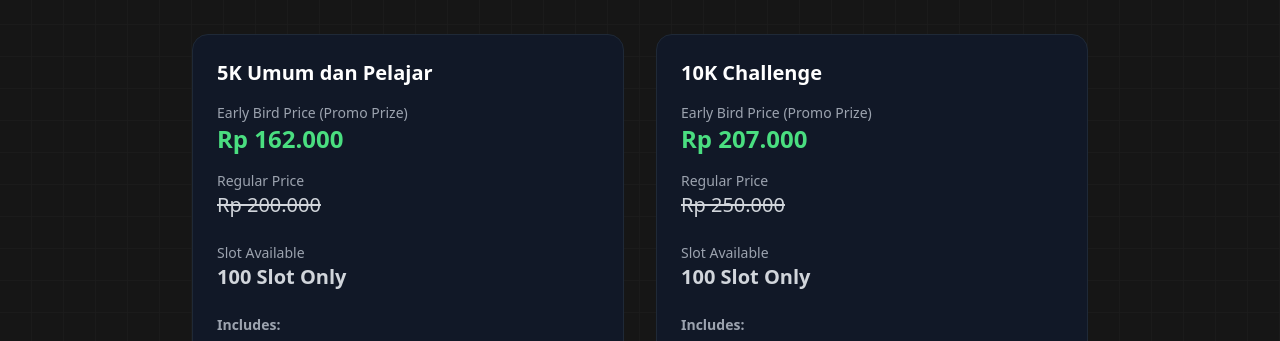
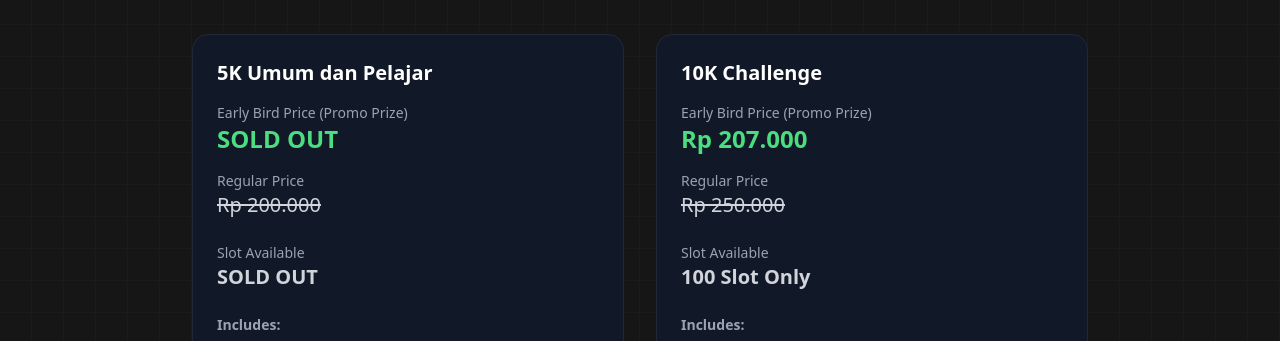
Before and after one commit to codenamekii/sukamaju-fun-run, a Next.js app: page / in a window 1280 px wide. Shown: the part 3080-3421 px from the top of the page. Built offline with nearby package versions, Linux system fonts and the light colour scheme.

Commit message:
ubah status

```diff
--- a/app/page.tsx
+++ b/app/page.tsx
@@ -422,11 +422,11 @@ export default function SponsorshipSection() {
               {[
                 {
                   category: "5K Umum dan Pelajar",
-                  earlyBird: "Rp 162.000",
+                  earlyBird: "SOLD OUT",
                   regular: "Rp 200.000",
-                  slot: "100 Slot Only",
+                  slot: "SOLD OUT",
                   benefit: ["Goodie Bag", "Jersey", "Medal", "e-Certificate", "Refreshment"],
-                  link: "https://shorturl.at/Rh7WJ", // LINK JOTFORM 5K
+                  link: "#", // LINK JOTFORM 5K
                 },
                 {
                   category: "10K Challenge",
```
